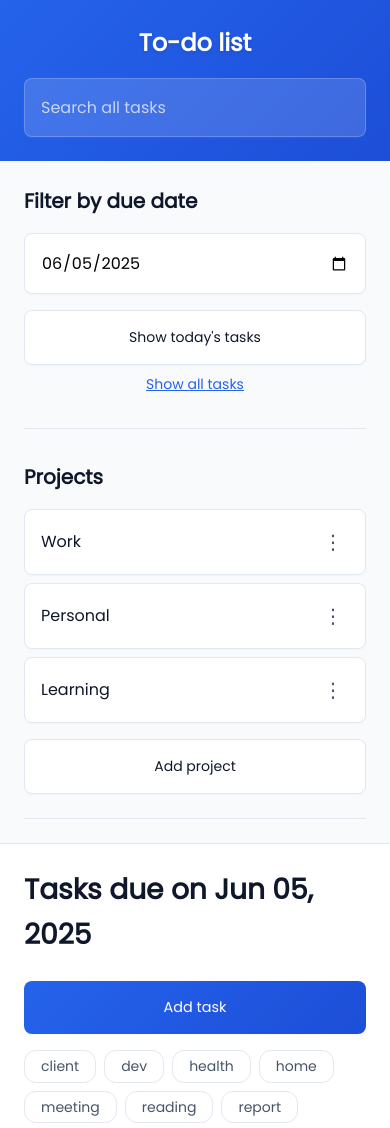
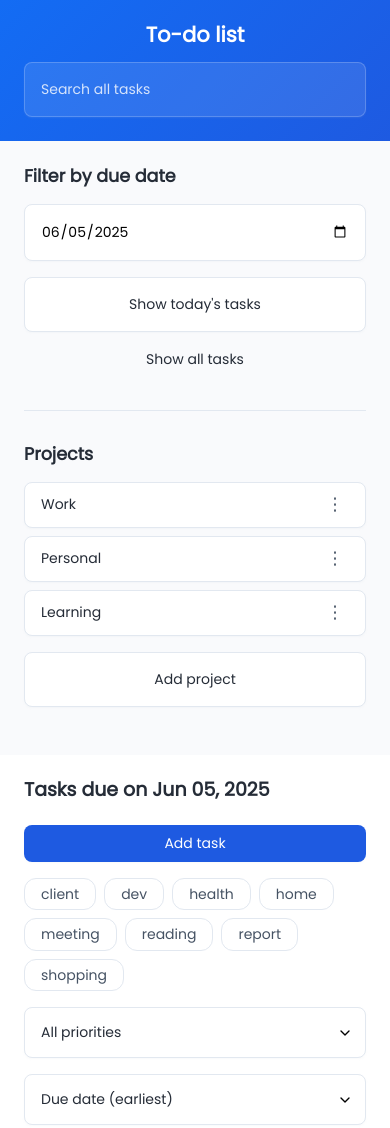
Before and after one commit to erin-yl/todo-list, a website built with webpack: page src/index.html in a window 390 px wide. Shown: the top 1128 px of the page. Built offline with nearby package versions, Linux system fonts and the light colour scheme.

Commit message:
Modify button style

```diff
--- a/src/style.css
+++ b/src/style.css
@@ -9,24 +9,24 @@
 }
 
 :root {
-  --primary: #2563eb;
-  --primary-hover: #1d4ed8;
-  --primary-light: #dbeafe;
+  --primary: #1e5ae1;
+  --primary-hover: #136CF4;
+  --primary-light: #e2f2ff;
   --on-primary: #ffffff;
   --secondary: #64748b;
-  --secondary-light: #f1f5f9;
+  --secondary-light: #ebeef3;
   --surface: #ffffff;
-  --surface-variant: #f8fafc;
-  --on-surface: #0f172a;
-  --on-surface-variant: #475569;
-  --on-surface-muted: #94a3b8;
+  --surface-variant: #f9fafc;
+  --on-surface: #252c37;
+  --on-surface-variant: #465364;
+  --on-surface-muted: #919daf;
   --error: #dc2626;
   --warning: #f59e0b;
   --success: #16a34a;
   --info: #0ea5e9;
   --border: #e2e8f0;
-  --border-variant: #cbd5e1;
-  --border-focus: #3b82f6;
+  --border-variant: #ced5de;
+  --border-focus: #008fff;
   --shadow-sm: 0 1px 2px 0 rgb(195 206 213 / 0.1);
   --shadow-md: 0 4px 6px -1px rgb(195 206 213 / 0.2), 0 2px 4px -2px rgb(195 206 213/ 0.2);
   --shadow-lg: 0 10px 15px -3px rgb(195 206 213 / 0.2), 0 4px 6px -4px rgb(195 206 213 / 0.2);
@@ -39,13 +39,14 @@
   --spacing-md: 16px;
   --spacing-lg: 24px;
   --spacing-xl: 32px;
+  font-size: clamp(0.875rem, 0.70rem + 0.34vw, 1.125rem);
 }
 
 body {
   font-family: "Poppins", -apple-system, BlinkMacSystemFont, "Segoe UI", Roboto, Oxygen, Ubuntu, Cantarell, sans-serif;
   color: var(--on-surface);
   background: #e2e8f0;
-  line-height: 1.6;
+  line-height: calc(1em + 0.6rem);
 }
 
 /* Layout */
@@ -61,15 +62,14 @@ header {
   justify-content: space-between;
   align-items: center;
   padding: var(--spacing-xl) var(--spacing-lg);
-  background: linear-gradient(135deg, var(--primary) 0%, var(--primary-hover) 100%);
+  background: linear-gradient(135deg, var(--primary-hover) 0%, var(--primary) 100%);
   color: var(--on-primary);
   gap: var(--spacing-md);
 }
 
 header h1 {
-  font-weight: 700;
-  font-size: 2rem;
-  text-shadow: 0 2px 4px rgba(0, 0, 0, 0.1);
+  font-weight: 600;
+  font-size: 1.75rem;
 }
 
 .global-search-container {
@@ -78,17 +78,17 @@ header h1 {
 }
 
 .global-search-container .form-input {
-  background: rgba(255, 255, 255, 0.15);
+  background: rgba(255, 255, 255, 0.1);
   border: 1px solid rgba(255, 255, 255, 0.2);
   color: var(--on-primary);
 }
 
 .global-search-container .form-input::placeholder {
-  color: rgba(255, 255, 255, 0.7);
+  color: rgba(255, 255, 255, 0.8);
 }
 
 .global-search-container .form-input:focus {
-  background: rgba(255, 255, 255, 0.25);
+  background: rgba(255, 255, 255, 0.15);
   border-color: rgba(255, 255, 255, 0.4);
 }
 
@@ -100,7 +100,6 @@ header h1 {
 /* Sidebar */
 .sidebar {
   width: 320px;
-  border-right: 1px solid var(--border);
   padding: var(--spacing-lg);
   background: var(--surface-variant);
 }
@@ -127,17 +126,17 @@ header h1 {
   display: none;
   width: 100%;
   padding: var(--spacing-sm);
-  color: var(--primary);
+  margin: var(--spacing-sm) 0;
+  color: var(--on-surface);
   cursor: pointer;
-  font-size: 0.875rem;
-  text-decoration: underline;
+  font-size: 1rem;
   text-align: center;
   border-radius: var(--radius-sm);
   transition: all 0.2s;
 }
 
 #clear-date-filter-btn:hover {
-  background: var(--primary-light);
+  background: var(--secondary-light);
 }
 
 #projects-list {
@@ -150,7 +149,7 @@ header h1 {
   display: flex;
   align-items: center;
   justify-content: space-between;
-  padding: var(--spacing-md);
+  padding: var(--spacing-sm) var(--spacing-md);
   margin-bottom: var(--spacing-sm);
   background: var(--surface);
   border: 1px solid var(--border);
@@ -173,7 +172,6 @@ header h1 {
 }
 
 .project-name {
-  font-weight: 500;
   flex: 1;
   overflow: hidden;
   text-overflow: ellipsis;
@@ -183,20 +181,20 @@ header h1 {
 /* Buttons */
 .primary-btn {
   width: 100%;
-  padding: var(--spacing-md) var(--spacing-lg);
-  background: linear-gradient(135deg, var(--primary) 0%, var(--primary-hover) 100%);
+  padding: var(--spacing-sm) var(--spacing-md);
+  background: var(--primary);
   color: var(--on-primary);
   border: none;
   border-radius: var(--radius-md);
   cursor: pointer;
   transition: all 0.2s;
   font-family: inherit;
-  font-size: 0.9rem;
-  font-weight: 500;
+  font-size: 1rem;
   box-shadow: var(--shadow-sm);
 }
 
 .primary-btn:hover {
+  background: var(--primary-hover);
   box-shadow: var(--shadow-md);
   transform: translateY(-1px);
 }
@@ -211,7 +209,7 @@ header h1 {
   cursor: pointer;
   transition: all 0.2s;
   font-family: inherit;
-  font-size: 0.875rem;
+  font-size: 1rem;
   font-weight: 500;
   box-shadow: var(--shadow-sm);
 }
@@ -231,7 +229,7 @@ header h1 {
 }
 
 .todos-view h2 {
-  font-size: 1.75rem;
+  font-size: 1.5rem;
   font-weight: 600;
   margin: 0 0 var(--spacing-lg) 0;
   color: var(--on-surface);
@@ -270,7 +268,7 @@ header h1 {
   border: 1px solid var(--border);
   border-radius: var(--radius-md);
   background: var(--surface);
-  font-size: 0.9rem;
+  font-size: 1rem;
   font-family: inherit;
   color: var(--on-surface);
   cursor: pointer;
@@ -319,7 +317,7 @@ header h1 {
 .actions-dropdown li {
   padding: var(--spacing-sm) var(--spacing-md);
   cursor: pointer;
-  font-size: 0.875rem;
+  font-size: 1rem;
   background: transparent !important;
   color: var(--on-surface) !important;
   border: none !important;
@@ -352,7 +350,7 @@ header h1 {
   color: var(--on-surface-variant);
   padding: var(--spacing-xs) var(--spacing-md);
   border-radius: var(--radius-lg);
-  font-size: 0.875rem;
+  font-size: 1rem;
   cursor: pointer;
   border: 1px solid var(--border);
   transition: all 0.2s;
@@ -373,7 +371,7 @@ header h1 {
 #clear-tag-filter-btn {
   color: var(--primary);
   cursor: pointer;
-  font-size: 0.875rem;
+  font-size: 1rem;
   text-decoration: underline;
   margin-left: var(--spacing-sm);
   padding: var(--spacing-xs);
@@ -459,7 +457,7 @@ header h1 {
 }
 
 .todo-due-date {
-  font-size: 0.875rem;
+  font-size: 1rem;
   color: var(--on-surface-variant);
 }
 
@@ -477,7 +475,7 @@ header h1 {
 
 .tag-label {
   background: var(--secondary);
-  color: white;
+  color: var(--on-primary);
   padding: 2px var(--spacing-sm);
   font-size: 0.75rem;
   border-radius: var(--radius-sm);
@@ -589,7 +587,7 @@ header h1 {
 
 .todo-full-details p {
   margin: var(--spacing-sm) 0;
-  font-size: 0.875rem;
+  font-size: 1rem;
   color: var(--on-surface);
   line-height: 1.6;
 }
@@ -636,7 +634,7 @@ header h1 {
 .modal-content h3 {
   margin: 0 0 var(--spacing-lg) 0;
   color: var(--on-surface);
-  font-size: 1.5rem;
+  font-size: 1.25rem;
   font-weight: 600;
 }
 
@@ -676,7 +674,7 @@ header h1 {
 }
 
 .modal-content button[type="submit"] {
-  background: linear-gradient(135deg, var(--primary) 0%, var(--primary-hover) 100%);
+  background: var(--primary);
   color: white;
   padding: var(--spacing-md) var(--spacing-xl);
   border: none;
@@ -725,7 +723,7 @@ header h1 {
 }
 
 .error-message {
-  font-size: 0.875rem;
+  font-size: 1rem;
   color: var(--error);
   margin-top: var(--spacing-xs);
   margin-bottom: var(--spacing-md);
@@ -746,7 +744,7 @@ header h1 {
   padding: var(--spacing-md) var(--spacing-lg);
   border-radius: var(--radius-md);
   color: white;
-  font-size: 0.875rem;
+  font-size: 1rem;
   font-weight: 500;
   box-shadow: var(--shadow-lg);
   opacity: 0;
@@ -809,15 +807,20 @@ header h1 {
     font-size: 1.5rem;
   }
 
+  .global-search-container {
+    max-width: 100%;
+  }
+
   .sidebar {
     width: 100%;
-    border: none;
-    border-bottom: 1px solid var(--border);
   }
 
   .projects-section {
     padding-bottom: var(--spacing-lg);
-    border-bottom: 1px solid var(--border);
+  }
+
+  .todos-view h2 {
+    font-size: 1.35rem;
   }
 
   .todos-controls {
```
